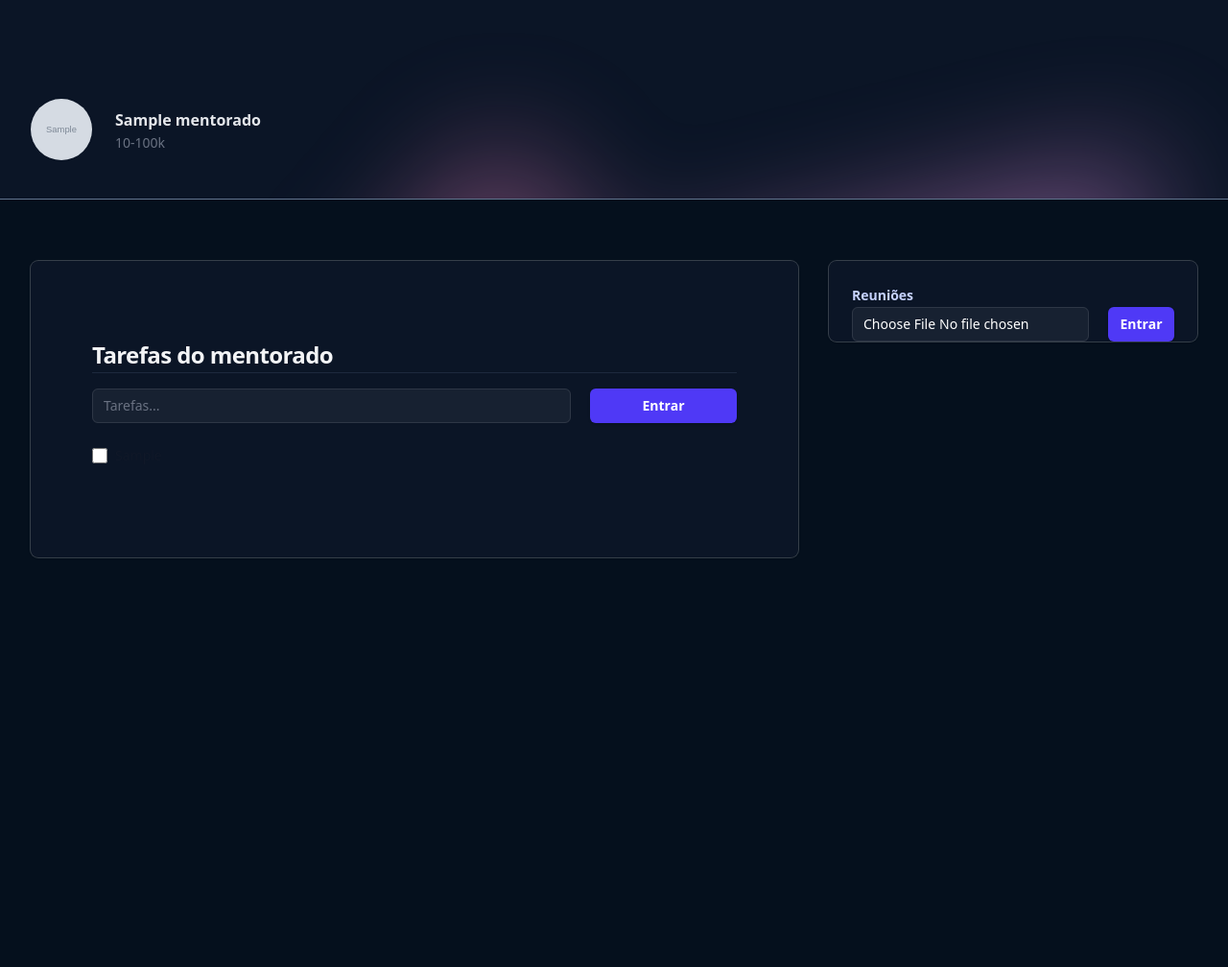
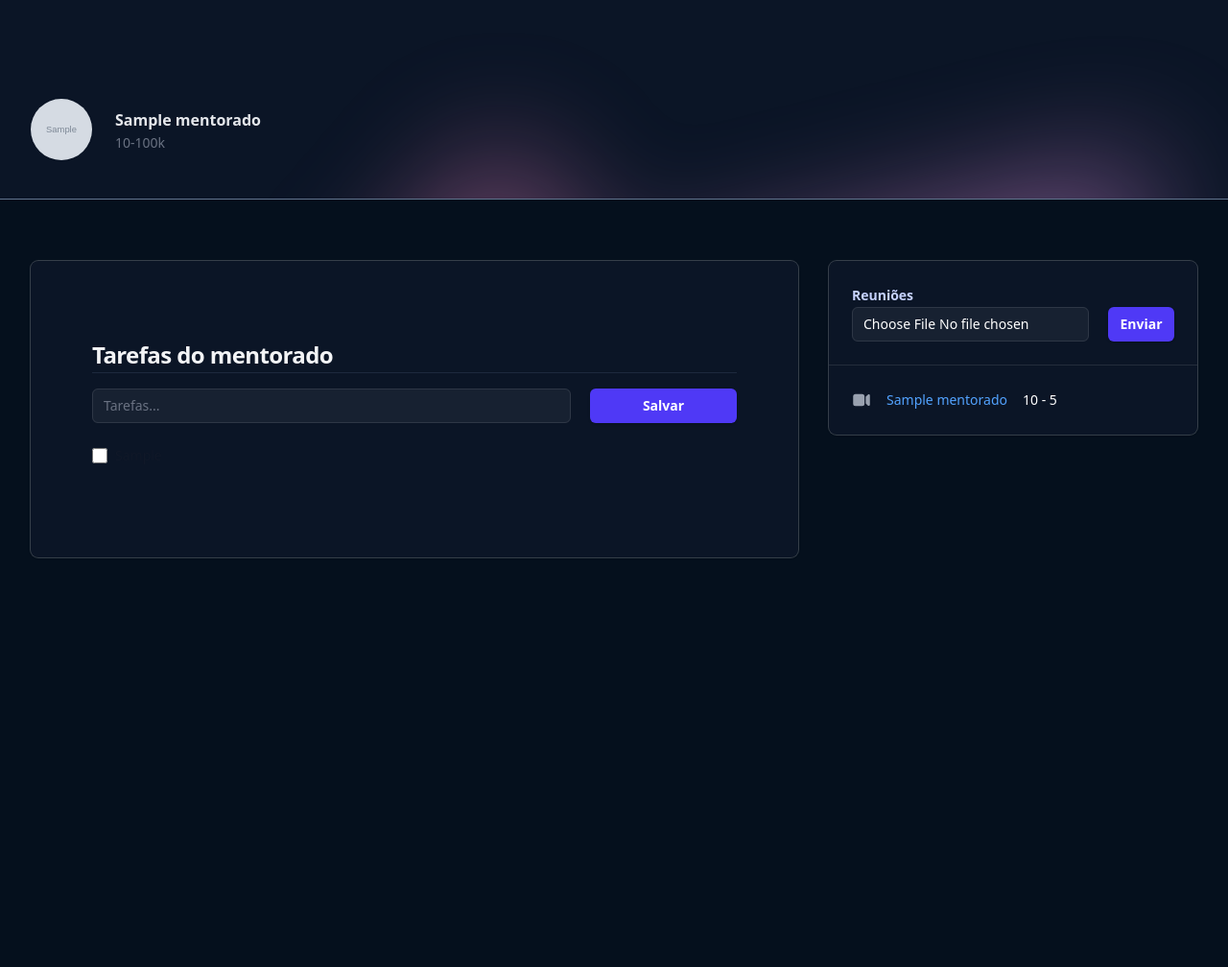
Before and after one commit to MatheusGrilo/pystack-week-13, a Django app: page /mentorados/tarefa/1 in a window 1280 px wide. Shown: the part 65-1073 px from the top of the page at 96% size. Run offline with Django 5.2, Linux system fonts and the light colour scheme; a user stored in the database is signed in; tables that the repository leaves empty hold one stand-in row (values such as "Sample post"); grey boxes marked "Sample" are stand-in pictures.

Commit message:
feat: add video upload functionality for mentorados and update tarefa template

```diff
--- a/mentorados/templates/tarefa.html
+++ b/mentorados/templates/tarefa.html
@@ -70,11 +70,11 @@
                     <p class="text-sm/6 font-semibold text-indigo-200">Reuniões</p>
                     <div class="grid grid-cols-4 gap-5">
                         <div class="col-span-3">
-                          <form action="" method="POST" enctype='multipart/form-data'>{% csrf_token %}
+                          <form action="{% url 'upload' mentorado.id %}" method="POST" enctype='multipart/form-data'>{% csrf_token %}
                             <input type="file" name="video" required class="block w-full rounded-md bg-white/5 px-3 py-1.5 text-base text-white outline outline-1 -outline-offset-1 outline-white/10 placeholder:text-gray-500 focus:outline focus:outline-2 focus:-outline-offset-2 focus:outline-indigo-500 sm:text-sm/6">
                         </div>
                         <div>
-                            <button type="submit" class="flex w-full justify-center cursor-pointer rounded-md bg-indigo-600 px-3 py-1.5 text-sm/6 font-semibold text-white shadow-sm hover:bg-indigo-500 focus-visible:outline focus-visible:outline-2 focus-visible:outline-offset-2 focus-visible:outline-indigo-600">Entrar</button>
+                            <button type="submit" class="flex w-full justify-center cursor-pointer rounded-md bg-indigo-600 px-3 py-1.5 text-sm/6 font-semibold text-white shadow-sm hover:bg-indigo-500 focus-visible:outline focus-visible:outline-2 focus-visible:outline-offset-2 focus-visible:outline-indigo-600">Enviar</button>
                           </form>
                         </div>
 
@@ -114,7 +114,7 @@
                           <input type="text" name="tarefa" autocomplete="email" required class="block w-full rounded-md bg-white/5 px-3 py-1.5 text-base text-white outline outline-1 -outline-offset-1 outline-white/10 placeholder:text-gray-500 focus:outline focus:outline-2 focus:-outline-offset-2 focus:outline-indigo-500 sm:text-sm/6" placeholder="Tarefas...">
                       </div>
                       <div>
-                          <button type="submit" class="flex w-full justify-center cursor-pointer rounded-md bg-indigo-600 px-3 py-1.5 text-sm/6 font-semibold text-white shadow-sm hover:bg-indigo-500 focus-visible:outline focus-visible:outline-2 focus-visible:outline-offset-2 focus-visible:outline-indigo-600">Entrar</button>
+                          <button type="submit" class="flex w-full justify-center cursor-pointer rounded-md bg-indigo-600 px-3 py-1.5 text-sm/6 font-semibold text-white shadow-sm hover:bg-indigo-500 focus-visible:outline focus-visible:outline-2 focus-visible:outline-offset-2 focus-visible:outline-indigo-600">Salvar</button>
                       </div>
                     </form>
                 </div>
--- a/mentorados/urls.py
+++ b/mentorados/urls.py
@@ -9,4 +9,5 @@
     path("escolher_dia/", views.escolher_dia, name="escolher_dia"),
     path("agendar_reuniao/", views.agendar_reuniao, name="agendar_reuniao"),
     path("tarefa/<int:id>", views.tarefa, name="tarefa"),
+    path("upload/<int:id>", views.upload, name="upload"),
 ]
--- a/mentorados/views.py
+++ b/mentorados/views.py
@@ -8,7 +8,14 @@
 
 from mentorados.auth import valida_token
 
-from .models import DisponibilidadeHorarios, Mentorados, Navigators, Reuniao, Tarefa
+from .models import (
+    DisponibilidadeHorarios,
+    Mentorados,
+    Navigators,
+    Reuniao,
+    Tarefa,
+    Upload,
+)
 
 
 def mentorados(request):
@@ -194,6 +201,7 @@
 
     if request.method == "GET":
         tarefas = Tarefa.objects.filter(mentorado=mentorado)
+        videos = Upload.objects.filter(mentorado=mentorado)
 
     else:
         tarefa = request.POST.get("tarefa")
@@ -205,4 +213,23 @@
         )
         return redirect("tarefa", id=mentorado.id)
 
-    return render(request, "tarefa.html", {"mentorado": mentorado, "tarefas": tarefas})
+    return render(
+        request,
+        "tarefa.html",
+        {
+            "mentorado": mentorado,
+            "tarefas": tarefas,
+            "videos": videos,
+        },
+    )
+
+
+def upload(request, id):
+    mentorado = Mentorados.objects.get(id=id)
+    if mentorado.user != request.user:
+        raise Http404()
+
+    video = request.FILES.get("video")
+    upload = Upload(mentorado=mentorado, video=video)
+    upload.save()
+    return redirect("tarefa", id=mentorado.id)
```
